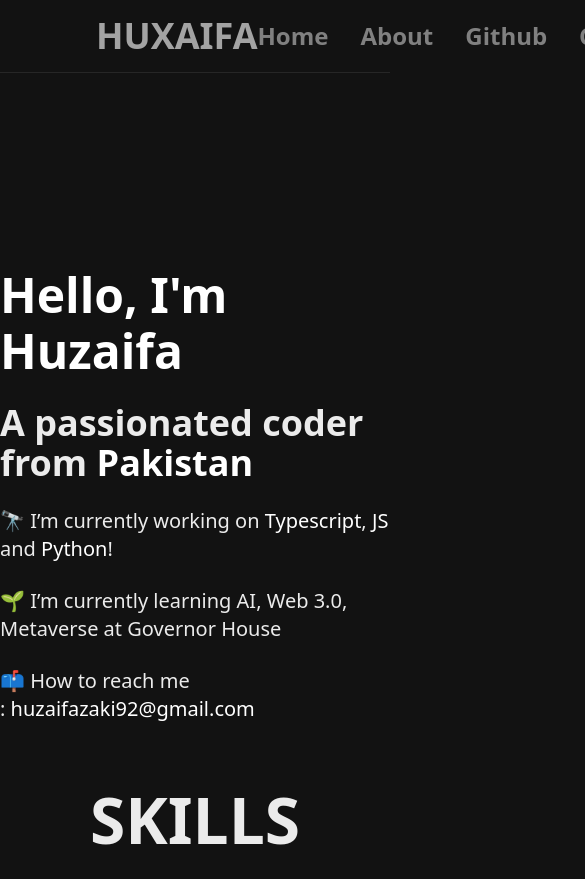
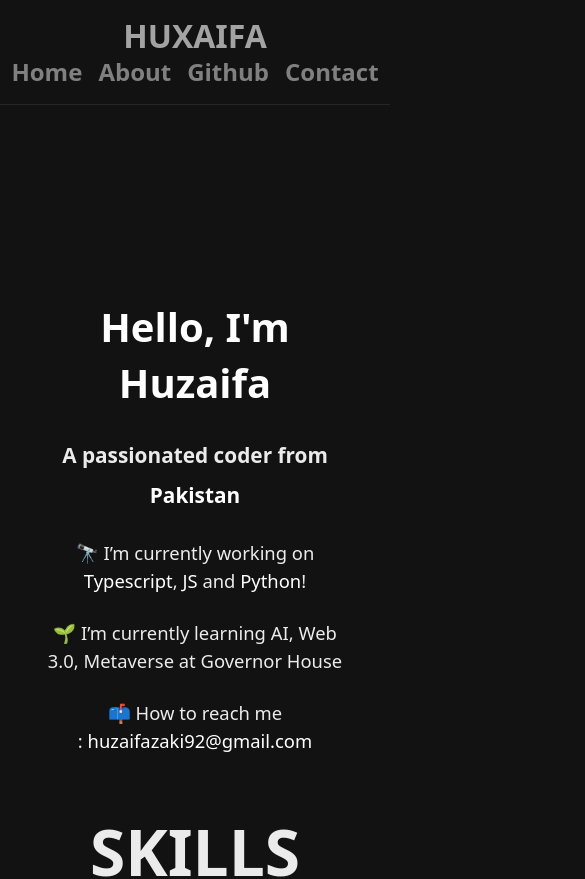
Before and after one commit to HUXAIFAZAKI/Portfolio, a React (Vite) app: page / in a window 390 px wide. Shown: the top 879 px of the page, 585 px wide, since content can reach past the window. Built offline with nearby package versions, Linux system fonts and the light colour scheme.

Commit message:
first commit

```diff
--- a/src/components/Footer/Footer.jsx
+++ b/src/components/Footer/Footer.jsx
@@ -2,7 +2,7 @@ import React from "react";
 
 function Footer() {
   return (
-    <section className="flex flex-col justify-center items-center h-screen gap-16">
+    <section className="flex flex-col justify-center items-center h-screen gap-16 border-t border-neutral-800">
       <div className="text-center" id="contact">
         <h1 className="text-4xl font-bold mb-16">CONTACT ME</h1>
         <ul className="text-2xl">
--- a/src/components/Skills.jsx
+++ b/src/components/Skills.jsx
@@ -5,7 +5,7 @@ function Skills() {
     <section className="h-screen w-screen flex flex-col justify-center items-center">
       <h1 className="text-[4rem] leading-[4rem] font-bold mb-16">SKILLS</h1>
       <div className="flex flex-col flex-wrap justify-center items-center gap-16">
-        <div className="flex flex-wrap flex-row justify-center items-center gap-16 border-2 border-white rounded-lg p-10">
+        <div className="skills-card flex flex-wrap flex-row justify-center items-center gap-16 border-2 border-white rounded-lg p-10">
           <h2 className="text-2xl font-bold">WEB DEVELOPMENT</h2>
           <div className="flex flex-col justify-center items-center">
             <svg
--- a/src/index.css
+++ b/src/index.css
@@ -111,3 +111,37 @@ a:hover {
     display: none;
   }
 }
+
+@media (max-width: 450px) {
+  .huxaifa {
+    font-size: 2rem;
+  }
+  nav {
+    flex-direction: column;
+  }
+  nav div {
+    gap: 1rem !important;
+  }
+
+  section {
+    height: 100vh;
+  }
+  main section {
+    text-align: center;
+    padding: 10%;
+    justify-content: center !important;
+    align-items: center !important;
+  }
+  main h1 {
+    font-size: 2.5rem !important;
+  }
+  main h3 {
+    font-size: 1.3rem !important;
+  }
+  main p {
+    font-size: 1.15rem !important;
+  }
+  /* .skills-card {
+    width: 80vw;
+  } */
+}
--- a/src/main.jsx
+++ b/src/main.jsx
@@ -1,7 +1,7 @@
 import { StrictMode } from "react";
 import { createRoot } from "react-dom/client";
+import App from "./App.jsx";
 import "./index.css";
-import App from "./App.jsx";
 
 const cursorDot = document.querySelector("#cursor-dot");
 const cursorOutline = document.querySelector("#cursor-outline");
```
